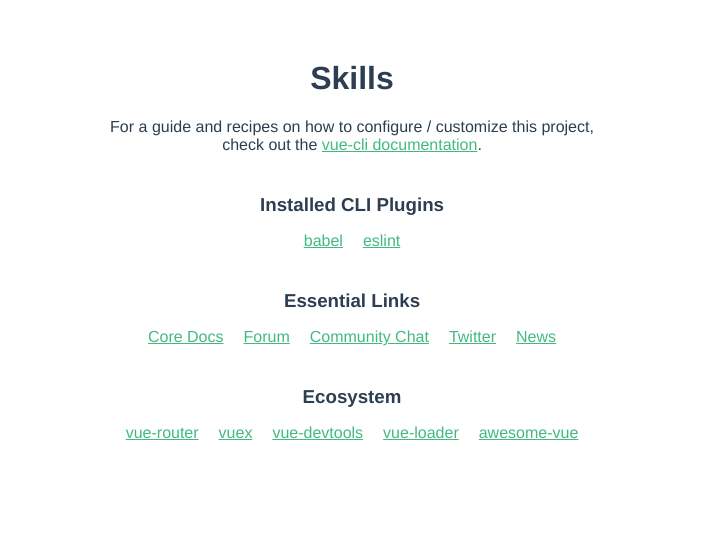
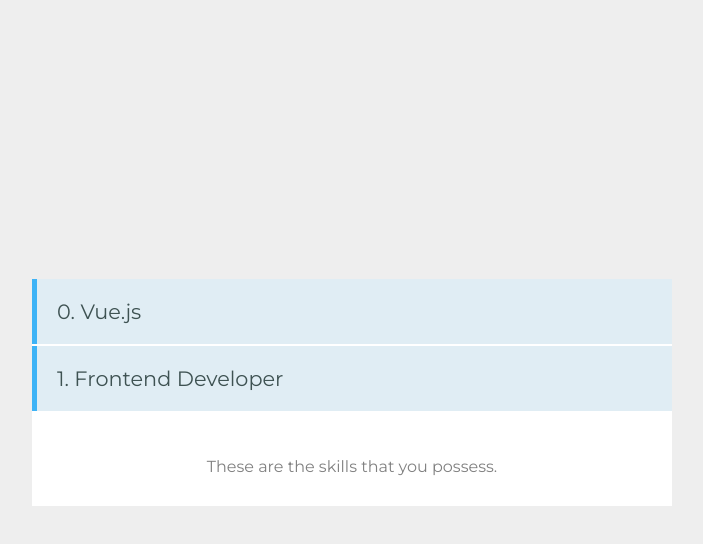
Before and after one commit to soregashi-27/grammar-vue-complete, a Vue app: page / in a window 1280 px wide. Shown: the top 544 px of the page, without its empty margins (288-991 px from the left). Built offline with nearby package versions, Linux system fonts and the light colour scheme.

Commit message:
cssを追加

```diff
--- a/src/App.vue
+++ b/src/App.vue
@@ -16,12 +16,22 @@
 </script>
 
 <style>
+@import url('https://fonts.googleapis.com/css?family=Montserrat:400,700');
+
+body {
+  background-color: #eeeeee;
+  font-family: 'Montserrat', sans-serif;
+  display: grid;
+  grid-template-rows: auto;
+  justify-items: center;
+  align-items: center;
+}
+body,
+html {
+  margin: 0;
+  height: 100%;
+}
 #app {
-  font-family: Avenir, Helvetica, Arial, sans-serif;
-  -webkit-font-smoothing: antialiased;
-  -moz-osx-font-smoothing: grayscale;
-  text-align: center;
-  color: #2c3e50;
-  margin-top: 60px;
+  width: 50%;
 }
 </style>
--- a/src/components/Skills.vue
+++ b/src/components/Skills.vue
@@ -1,58 +1,59 @@
 <template>
   <div class="hello">
-    <h1>{{ msg }}</h1>
-    <p>
-      For a guide and recipes on how to configure / customize this project,<br>
-      check out the
-      <a href="https://cli.vuejs.org" target="_blank" rel="noopener">vue-cli documentation</a>.
-    </p>
-    <h3>Installed CLI Plugins</h3>
-    <ul>
-      <li><a href="https://github.com/vuejs/vue-cli/tree/dev/packages/%40vue/cli-plugin-babel" target="_blank" rel="noopener">babel</a></li>
-      <li><a href="https://github.com/vuejs/vue-cli/tree/dev/packages/%40vue/cli-plugin-eslint" target="_blank" rel="noopener">eslint</a></li>
-    </ul>
-    <h3>Essential Links</h3>
-    <ul>
-      <li><a href="https://vuejs.org" target="_blank" rel="noopener">Core Docs</a></li>
-      <li><a href="https://forum.vuejs.org" target="_blank" rel="noopener">Forum</a></li>
-      <li><a href="https://chat.vuejs.org" target="_blank" rel="noopener">Community Chat</a></li>
-      <li><a href="https://twitter.com/vuejs" target="_blank" rel="noopener">Twitter</a></li>
-      <li><a href="https://news.vuejs.org" target="_blank" rel="noopener">News</a></li>
-    </ul>
-    <h3>Ecosystem</h3>
-    <ul>
-      <li><a href="https://router.vuejs.org" target="_blank" rel="noopener">vue-router</a></li>
-      <li><a href="https://vuex.vuejs.org" target="_blank" rel="noopener">vuex</a></li>
-      <li><a href="https://github.com/vuejs/vue-devtools#vue-devtools" target="_blank" rel="noopener">vue-devtools</a></li>
-      <li><a href="https://vue-loader.vuejs.org" target="_blank" rel="noopener">vue-loader</a></li>
-      <li><a href="https://github.com/vuejs/awesome-vue" target="_blank" rel="noopener">awesome-vue</a></li>
-    </ul>
+    <div class="holder">
+      <ul>
+        <li v-for="(data, index) in skills" :key="index">
+          {{ index }}. {{ data.skill }}
+        </li>
+      </ul>
+
+      <p>These are the skills that you possess.</p>
+    </div>
   </div>
 </template>
 
 <script>
 export default {
-  name: 'HelloWorld',
-  props: {
-    msg: String
-  }
-}
+  name: 'Skills',
+  data() {
+    return {
+      skills: [{ skill: 'Vue.js' }, { skill: 'Frontend Developer' }],
+      bgColor: 'yellow',
+      bgWidth: '100%',
+      bgHeight: '30px',
+    };
+  },
+};
 </script>
 
 <!-- Add "scoped" attribute to limit CSS to this component only -->
 <style scoped>
-h3 {
-  margin: 40px 0 0;
+.holder {
+  background: #fff;
 }
+
 ul {
+  margin: 0;
+  padding: 0;
   list-style-type: none;
-  padding: 0;
 }
-li {
-  display: inline-block;
-  margin: 0 10px;
+
+ul li {
+  padding: 20px;
+  font-size: 1.3em;
+  background-color: #e0edf4;
+  border-left: 5px solid #3eb3f6;
+  margin-bottom: 2px;
+  color: #3e5252;
 }
-a {
-  color: #42b983;
+
+p {
+  text-align: center;
+  padding: 30px 0;
+  color: gray;
+}
+
+.container {
+  box-shadow: 0px 0px 40px lightgray;
 }
 </style>
```
